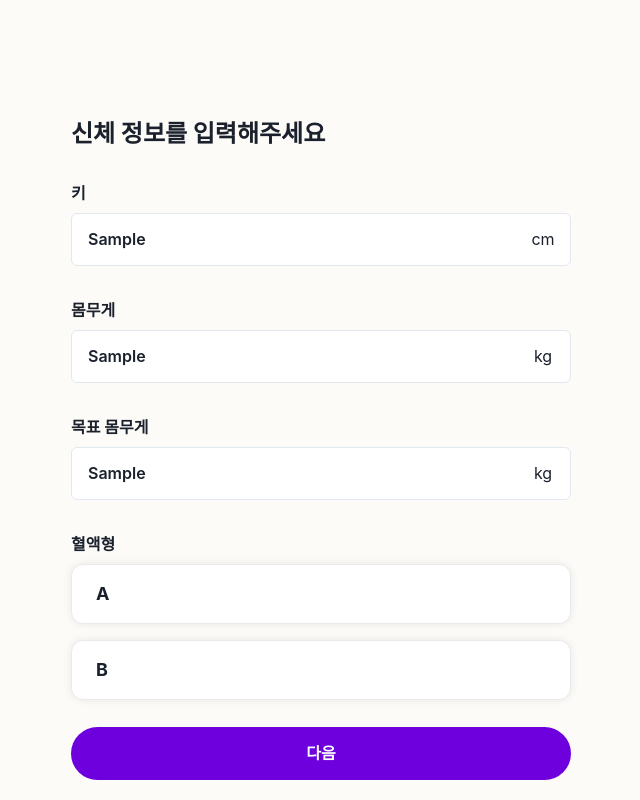
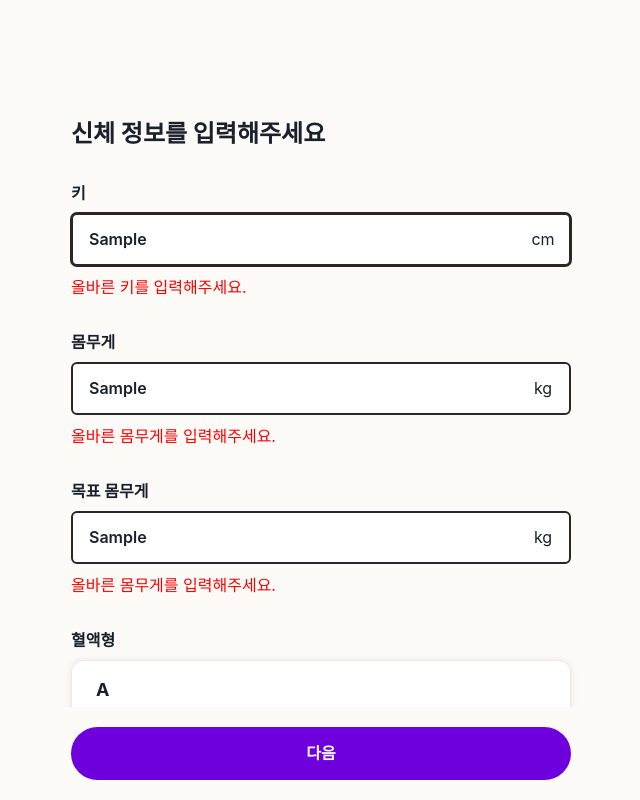
Before and after one commit to foodteacher/FoodTeacherV2-FE, a Next.js app: page /signup in a window 1280 px wide. Both pictures are taken after typing "Sample", "Sample", "Sample" into the empty fields and a click on the button "다음". Shown: the top 800 px of the page, without its empty margins (319-959 px from the left). Built offline with nearby package versions, Linux system fonts and the light colour scheme.

Commit message:
feat: user 신체정보 유효성 검사
Refs:[#21]

```diff
--- a/app/(featured-slice)/shared/ui/radio/CheckRadio.tsx
+++ b/app/(featured-slice)/shared/ui/radio/CheckRadio.tsx
@@ -9,7 +9,7 @@ import {
   useRadio,
   useRadioGroup,
 } from "@chakra-ui/react";
-import { useController } from "react-hook-form";
+import { UseFormRegisterReturn, useController } from "react-hook-form";
 
 type RadioCardType = UseRadioProps & FlexProps;
 
@@ -55,6 +55,7 @@ const CheckRadioCard = ({ h, ...props }: PropsWithChildren<RadioCardType>) => {
 interface CustomRadioProps extends FlexProps {
   options: (string | number)[];
   name: string;
+  register?: UseFormRegisterReturn;
   control?: any;
 }
 
--- a/app/(featured-slice)/widgets/signup-funnel/ui/step/UserPysicalStep.tsx
+++ b/app/(featured-slice)/widgets/signup-funnel/ui/step/UserPysicalStep.tsx
@@ -25,7 +25,11 @@ export const UserPysicalStep = ({ goNextStep, setState }: StepProps) => {
     register,
     control,
     handleSubmit,
-  } = useForm<PhysicalInfo>();
+  } = useForm<PhysicalInfo>({
+    defaultValues: {
+      bloodType: "",
+    },
+  });
 
   /**최종 회원가입 */
   const onSubmit: SubmitHandler<PhysicalInfo> = (physicalInfo) => {
@@ -55,7 +59,11 @@ export const UserPysicalStep = ({ goNextStep, setState }: StepProps) => {
             placeholder="키"
             register={{
               ...register("height", {
-                required: { value: true, message: "이름을 입력해주세요." },
+                required: { value: true, message: "키를 입력해주세요." },
+                pattern: {
+                  value: /^\d{2,3}$/,
+                  message: "올바른 키를 입력해주세요.",
+                },
               }),
             }}
           />
@@ -78,7 +86,11 @@ export const UserPysicalStep = ({ goNextStep, setState }: StepProps) => {
               ...register("weight", {
                 required: {
                   value: true,
-                  message: "생년월일을 입력해주세요.",
+                  message: "몸무게를 입력해 주세요.",
+                },
+                pattern: {
+                  value: /^\d{2,3}$/,
+                  message: "올바른 몸무게를 입력해주세요.",
                 },
               }),
             }}
@@ -88,7 +100,7 @@ export const UserPysicalStep = ({ goNextStep, setState }: StepProps) => {
           </InputRightElement>
         </InputGroup>
         <FormErrorMessage color={"#FF0000"} fontSize={"16px"}>
-          {errors.height && errors.height.message}
+          {errors.weight && errors.weight.message}
         </FormErrorMessage>
       </FormControl>
 
@@ -102,7 +114,11 @@ export const UserPysicalStep = ({ goNextStep, setState }: StepProps) => {
               ...register("targetWeight", {
                 required: {
                   value: true,
-                  message: "생년월일을 입력해주세요.",
+                  message: "목표 몸무게를 입력해 주세요.",
+                },
+                pattern: {
+                  value: /^\d{2,3}$/,
+                  message: "올바른 몸무게를 입력해주세요.",
                 },
               }),
             }}
@@ -131,7 +147,7 @@ export const UserPysicalStep = ({ goNextStep, setState }: StepProps) => {
 
         <FormErrorMessage>
           <Text color={"#FF0000"} fontSize={"16px"}>
-            {errors.bloodType && errors.bloodType.message}
+            {errors.bloodType && "혈액형을 선택해 주세요."}
           </Text>
         </FormErrorMessage>
       </FormControl>
```
